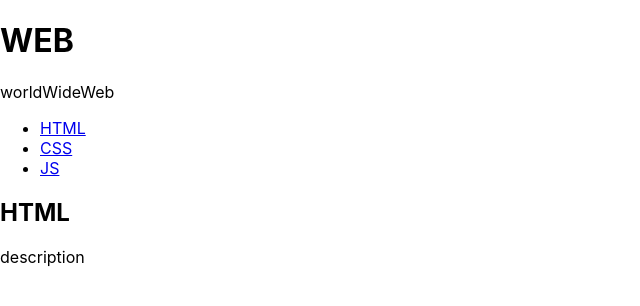
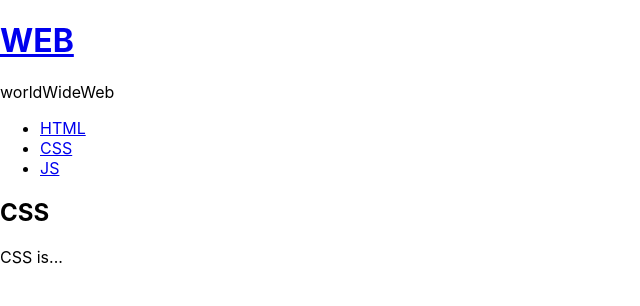
Before and after one commit to curomame/react2022_egoing, a React (Create React App) app: page / in a window 1280 px wide. Shown: the top 306 px of the page, without its empty margins (0-640 px from the left). Built offline with nearby package versions, Linux system fonts and the light colour scheme.

Commit message:
study : react-event

```diff
--- a/src/App.js
+++ b/src/App.js
@@ -9,7 +9,12 @@
   constructor(props){ //제일 먼저 실행되서 초기화 담당
     super(props);
     this.state = {//스테이트 값 초기화
+//react 스테이트, 프롭스 값 바뀌면, 스테이트를 가진 컴포넌트의 렌더를 다시 진행함
+//다시 호출하면서 다시 하위의 컴포넌트도 싹 바뀌게됨
+      mode:'read',
+      selected_content_id:2,
       subject:{title:"WEB", sub:"worldWideWeb"},
+      welcome:{title:"welcome", desc:"Hello, React!"},
       contents:[
         {id:1, title:"HTML", desc:"HTML is..."},
         {id:2, title:"CSS", desc:"CSS is..."},
@@ -21,13 +26,50 @@
   }
 
   render() {
+    let _title, _desc = null;
+    if(this.state.mode === 'welcome'){
+      _title = this.state.welcome.title;
+      _desc = this.state.welcome.desc;
+    } else if (this.state.mode === 'read'){
+
+      let i = 0;
+      while(i < this.state.contents.length){
+        let data = this.state.contents[i];
+        if(data.id === this.state.selected_content_id){
+          _title = data.title;
+          _desc = data.desc;
+          break;
+        }
+        i = i+1;
+      }
+    }
+
     return (
       <div className="App">
+
         <Subject
         title={this.state.subject.title}
-        sub={this.state.subject.sub}/>
-        <TOC data={this.state.contents}/>
-        <Content title="HTML" desc="description"/>
+        sub={this.state.subject.sub}
+        onChangePage={() => {this.setState({ mode:'welcome'})}}/>
+
+        {/* <header>
+          <h1><a href="/" onClick={function(e){
+            e.preventDefault();//reload 방지
+            this.setState({
+              mode:'welcome'
+            })
+            //this.state.mode = 'welcome' 이런식으로 바꾸면 안댐 // 랜더링 안댐
+            // 문제1 이 이벤트가 호출된 함수에서는 this는 아무값도 셋팅되어있지 않음 => .bind(this) 추가
+            // 문제2 바뀐줄 모른다는것. 이렇게 하라고 말안했음.
+            //bind
+          }.bind(this)}>{this.state.subject.title}</a></h1>
+          {this.state.subject.sub}
+        </header> */}
+        <TOC onChangePage={(id)=>{this.setState({
+          mode:'read',
+          selected_content_id:Number(id)
+      })}} data={this.state.contents}/>
+        <Content title={_title} desc={_desc}/>
       </div>
     )
   }
--- a/src/components/Subject.js
+++ b/src/components/Subject.js
@@ -4,7 +4,10 @@
   render(){
     return (
 <header>
-  <h1>{this.props.title}</h1>
+  <h1><a href="/" onClick={(e) => {
+    e.preventDefault();
+    this.props.onChangePage();
+  }}>{this.props.title}</a></h1>{/* bind 계속해줘야함 */}
   {this.props.sub}
 </header>
 
--- a/src/components/TOC.js
+++ b/src/components/TOC.js
@@ -6,9 +6,17 @@
     const data =this.props.data;
     let  i = 0;
     while(i<data.length){
-      lists.push(<li key={data[i].id}><a href={"/content/"+data[i].id}>{data[i].title}</a></li>)
+      lists.push(<li key={data[i].id}>
+        <a
+        data-id = {data[i].id}
+        href={"/content/"+data[i].id}
+        onClick={(e)=>{
+          e.preventDefault();
+          this.props.onChangePage(e.target.dataset.id);
+        }}
+        >{data[i].title}</a>
+        </li>)
       i += 1;
-
     }
 
     return(
```
